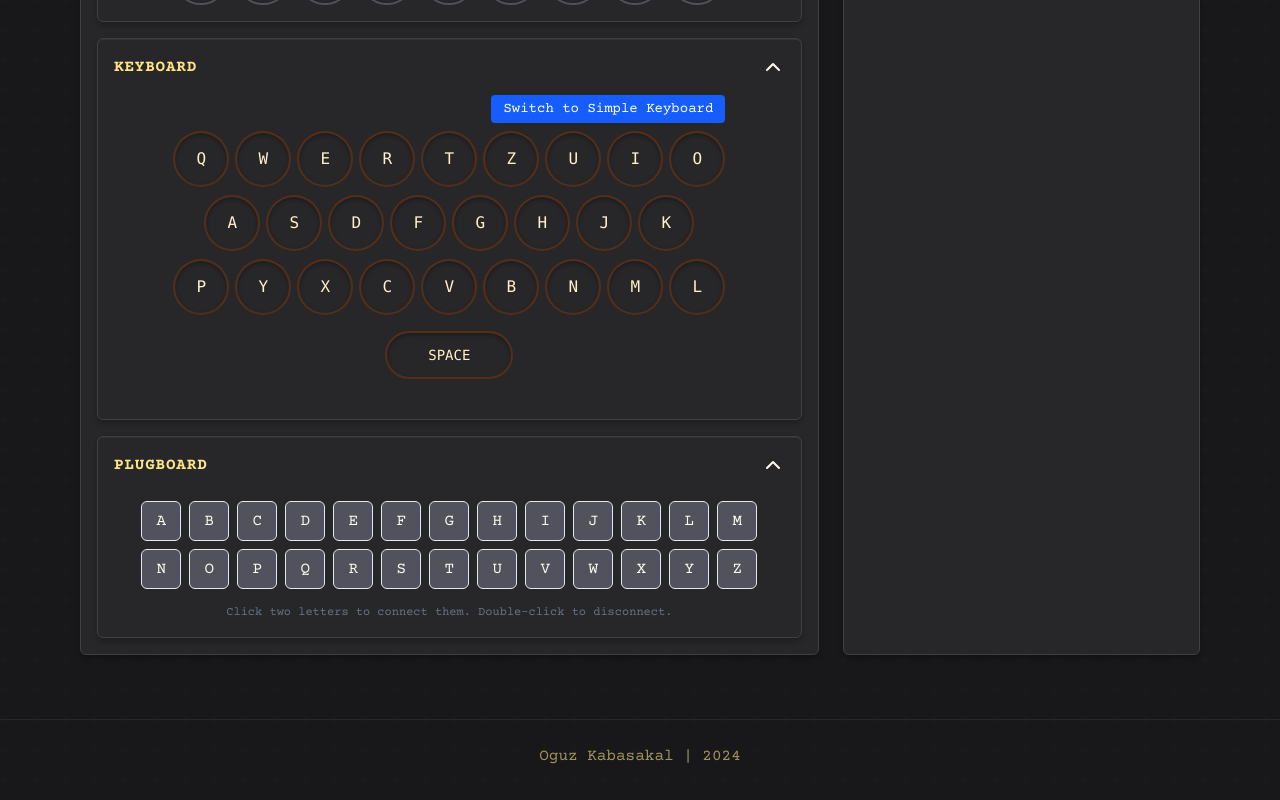
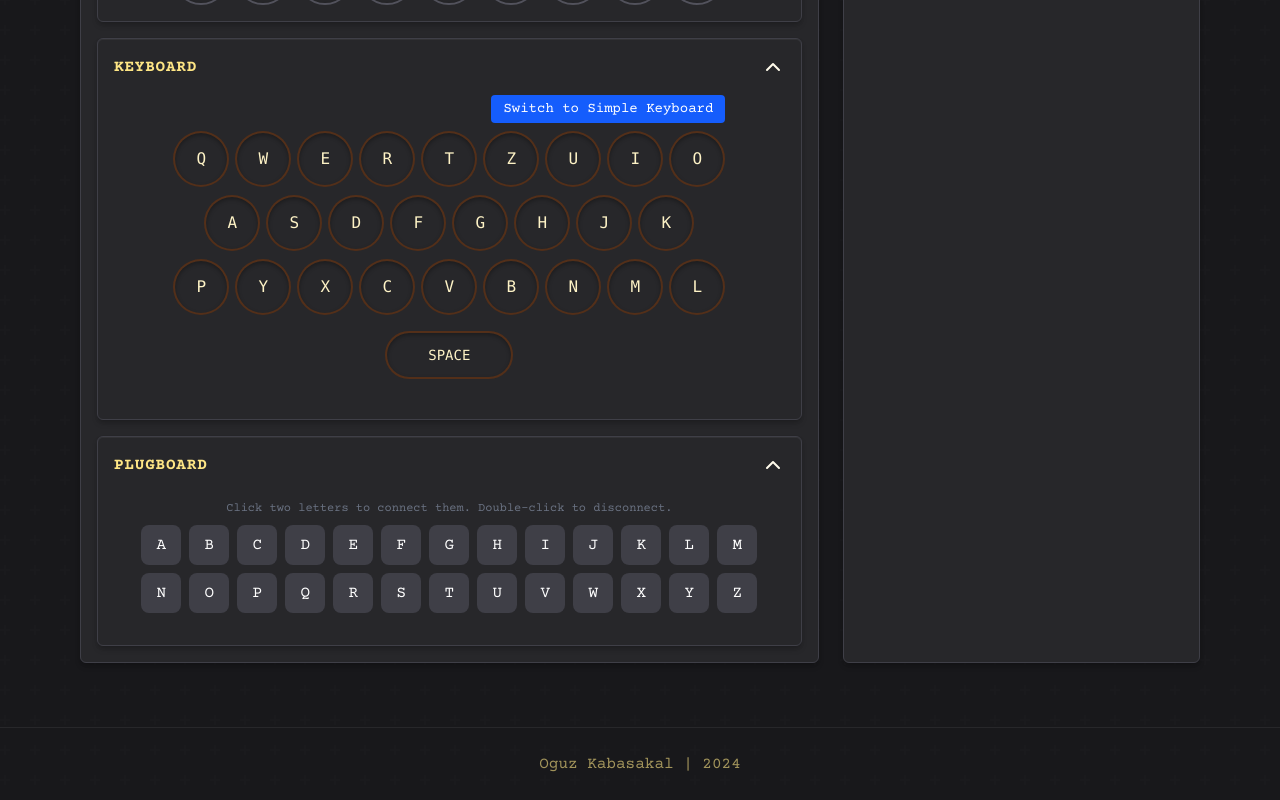
Before and after one commit to kabaskill/enigma-react, a React (Vite) app: page / in a window 1280 px wide. Shown: the part 785-1585 px from the top of the page. Built offline with nearby package versions, Linux system fonts and the light colour scheme.

Commit message:
plugboard update

```diff
--- a/src/components/Enigma/Plugboard.tsx
+++ b/src/components/Enigma/Plugboard.tsx
@@ -1,7 +1,8 @@
-import {useState} from "react";
+import {ReactElement, useState} from "react";
 import {plugboardMapping, connectPlugboardPair, disconnectPlugboardLetter} from "../../StateManager";
 import * as data from "../../data/constants";
 import ModuleWrapper from "./ModuleWrapper";
+import {cn} from "../../utils/cn";
 
 const {ALPHABET} = data;
 
@@ -23,38 +24,70 @@ export default function Plugboard() {
     disconnectPlugboardLetter(letter);
   }
 
-  // Get style for letter buttons
-  function getButtonStyle(letter: string) {
-    const mapping = plugboardMapping.value;
-
-    if (selectedLetter === letter) {
-      return "bg-yellow-300";
-    }
-    if (mapping[letter] !== letter) {
-      return "bg-green-300";
-    }
-    return "bg-zinc-600";
-  }
-
   return (
     <ModuleWrapper modName="plugboard">
+      <div className="text-xs text-center text-gray-500 mt-2">
+        Click two letters to connect them. Double-click to disconnect.
+      </div>
       <div className="flex flex-wrap justify-center mb-2 p-2 gap-2">
-        {ALPHABET.split("").map((letter) => (
+        {(() => {
+          const displayedLetters = new Set<string>();
+          const buttons: ReactElement[] = [];
+
+          ALPHABET.split("").forEach((letter) => {
+            if (displayedLetters.has(letter)) return;
+
+            const mapping = plugboardMapping.value;
+            const pairedLetter = mapping[letter];
+            const isPaired = pairedLetter !== letter;
+
+            if (isPaired) {
+              displayedLetters.add(letter);
+              displayedLetters.add(pairedLetter);
+
+              buttons.push(
+                <button
+                  key={`${letter}-${pairedLetter}`}
+                  onClick={() => handleLetterClick(letter)}
+                  onDoubleClick={() => handleDoubleClick(letter)}
+                  className={cn(
+                    "px-3 py-2 min-w-[3.5rem] cursor-pointer",
+                    "flex items-center justify-center ",
+                    "bg-indigo-500 text-white font-medium",
+                    "border border-transparent rounded-lg",
+                    "transition-all duration-200 shadow-sm"
+                  )}
+                >
+                  {letter}
+                  <span className="mx-0.5 text-indigo-200">{` = `}</span>
+                  {pairedLetter}
+                </button>
+              );
+            } else {
+              buttons.push(
                 <button
                   key={letter}
                   onClick={() => handleLetterClick(letter)}
                   onDoubleClick={() => handleDoubleClick(letter)}
-            className={`w-10 h-10 flex items-center justify-center border rounded-md ${getButtonStyle(letter)}`}
+                  className={cn(
+                    "w-10 h-10 cursor-pointer",
+                    "flex items-center justify-center ",
+                    "border border-transparent rounded-lg",
+                    "transition-all duration-200",
+
+                    selectedLetter === letter
+                      ? "bg-yellow-300 text-yellow-800 scale-105 shadow-md"
+                      : "bg-zinc-700 text-white hover:bg-zinc-600"
+                  )}
                 >
                   {letter}
-            {plugboardMapping.value[letter] !== letter && (
-              <span className="text-xs ml-1">→{plugboardMapping.value[letter]}</span>
-            )}
                 </button>
-        ))}
-      </div>
-      <div className="text-xs text-center text-gray-500 mt-2">
-        Click two letters to connect them. Double-click to disconnect.
+              );
+            }
+          });
+
+          return buttons;
+        })()}
       </div>
     </ModuleWrapper>
   );
```
Lines whose indentation alone changed are shown as unchanged.
